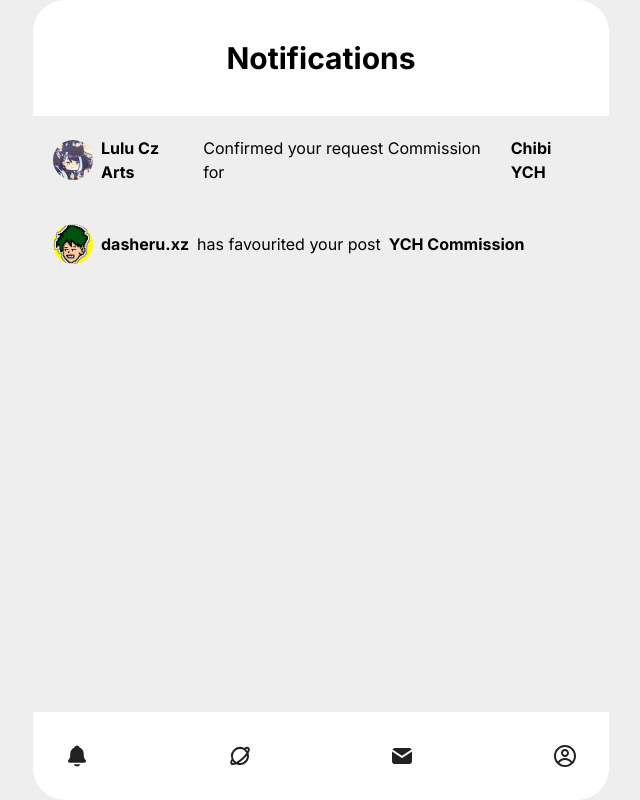
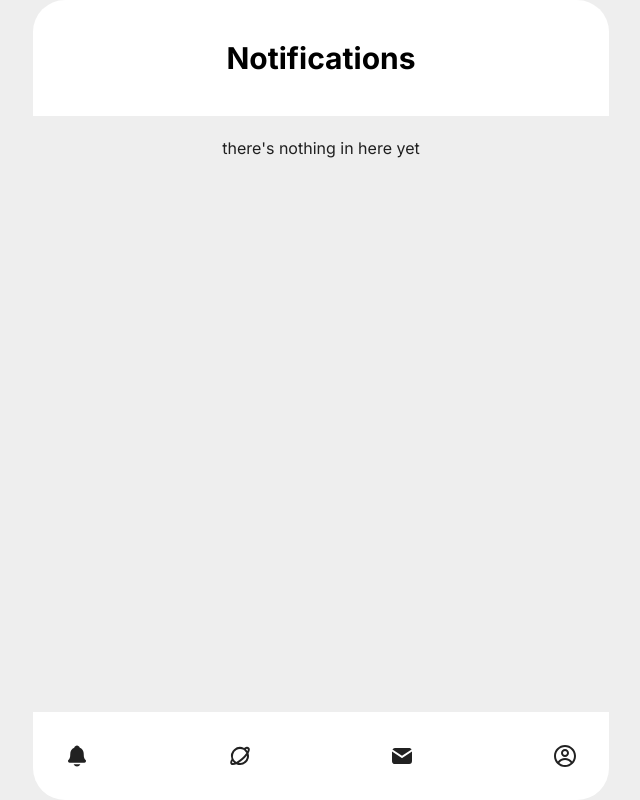
Before and after one commit to alyssacamille/s-tellete, a React (Vite) app: page /Notifications in a window 1280 px wide. Shown: the whole page, without its empty margins (319-959 px from the left). Built offline with nearby package versions, Linux system fonts and the light colour scheme.

Commit message:
Update Notifications.jsx

```diff
--- a/src/components/Notifications.jsx
+++ b/src/components/Notifications.jsx
@@ -16,8 +16,9 @@ return (
 <div className="bg-white p-5 top-round sticky top-0">
   <p className='text-center text-3xl card font-bold ' style={{ color: 'black' }}>Notifications</p>
 </div>
-
-        <Notification/>
+{/*
+        <Notification/> */}
+        <h1 className='text-center  card '> there's nothing in here yet</h1>
       <Footer />
     </>
   );
```
